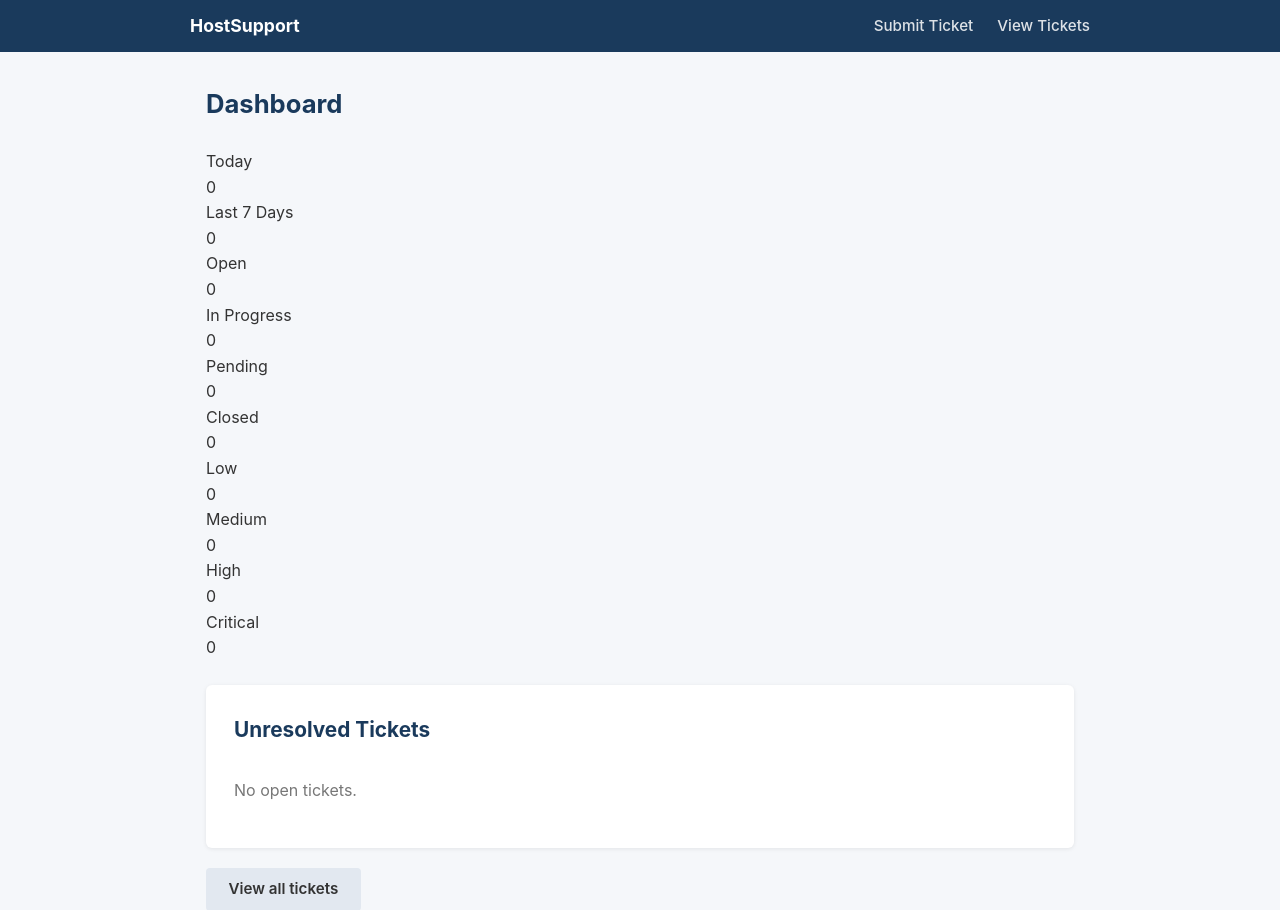
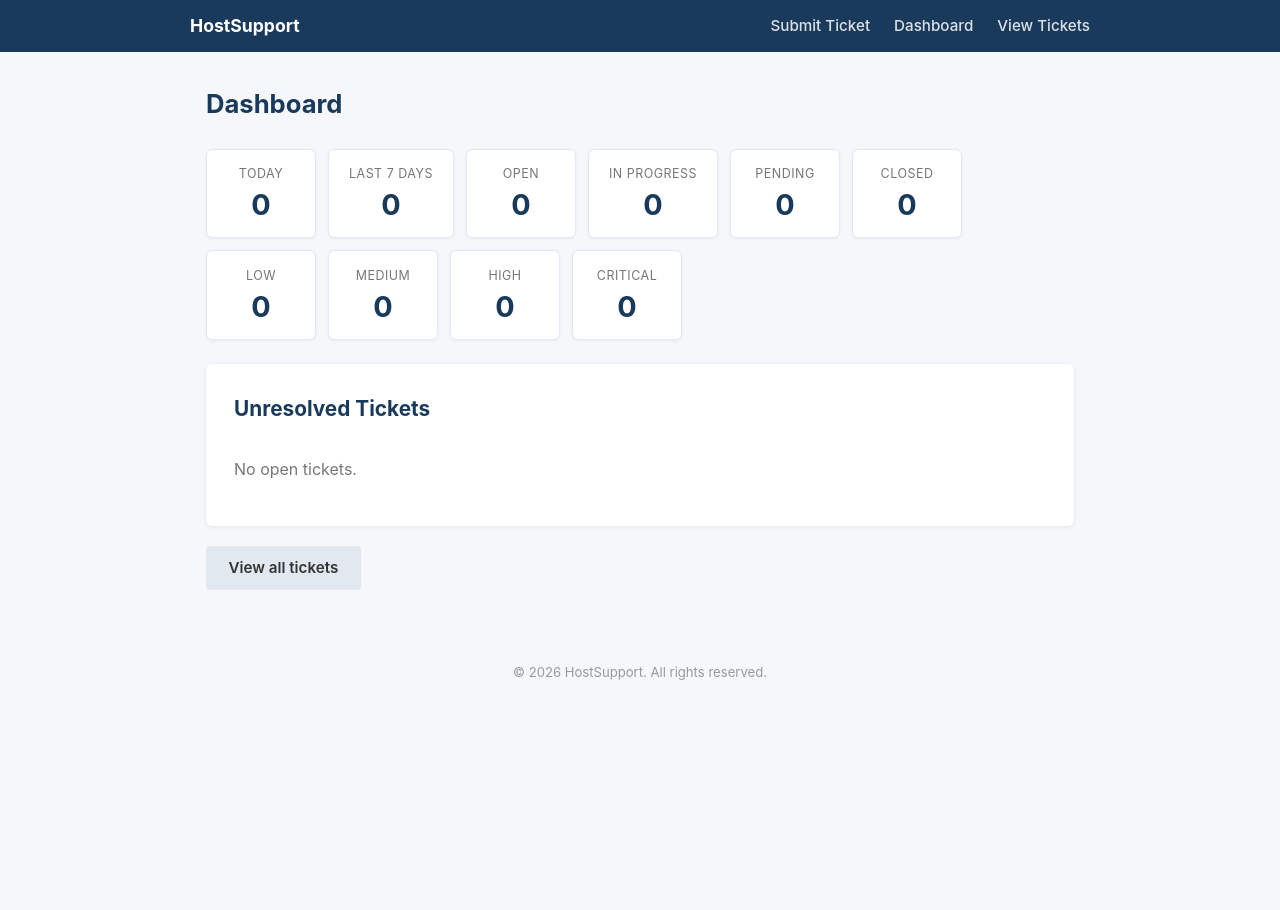
Before and after one commit to sandy8317/Hackthon, a Flask app: page /dashboard in a window 1280 px wide. Shown: the top 910 px of the page. After the commit the page ends 680 px from the top, so only its background shows below. Run offline with Flask 3, Linux system fonts and the light colour scheme; data that the repository does not hold is empty.

Commit message:
feat: add Dashboard nav link and stat card styles

```diff
--- a/static/style.css
+++ b/static/style.css
@@ -367,3 +367,36 @@ footer {
     color: #999;
     margin-top: 3rem;
 }
+
+/* Dashboard stat cards */
+.stat-row {
+    display: flex;
+    flex-wrap: wrap;
+    gap: 0.75rem;
+    margin-bottom: 0.5rem;
+}
+
+.stat-card {
+    background: #fff;
+    border: 1px solid #e2e8f0;
+    border-radius: 6px;
+    padding: 0.9rem 1.25rem;
+    min-width: 110px;
+    box-shadow: 0 1px 3px rgba(0,0,0,0.06);
+    text-align: center;
+}
+
+.stat-card .stat-number {
+    font-size: 1.8rem;
+    font-weight: 700;
+    color: #1a3a5c;
+    line-height: 1.2;
+}
+
+.stat-card .stat-label {
+    font-size: 0.78rem;
+    color: #777;
+    text-transform: uppercase;
+    letter-spacing: 0.04em;
+    margin-bottom: 0.25rem;
+}
--- a/templates/base.html
+++ b/templates/base.html
@@ -11,6 +11,7 @@
         <div class="nav-inner">
             <a href="{{ url_for('submit') }}" class="brand">HostSupport</a>
             <a href="{{ url_for('submit') }}">Submit Ticket</a>
+            <a href="{{ url_for('dashboard') }}">Dashboard</a>
             <a href="{{ url_for('ticket_list') }}">View Tickets</a>
         </div>
     </nav>
```
